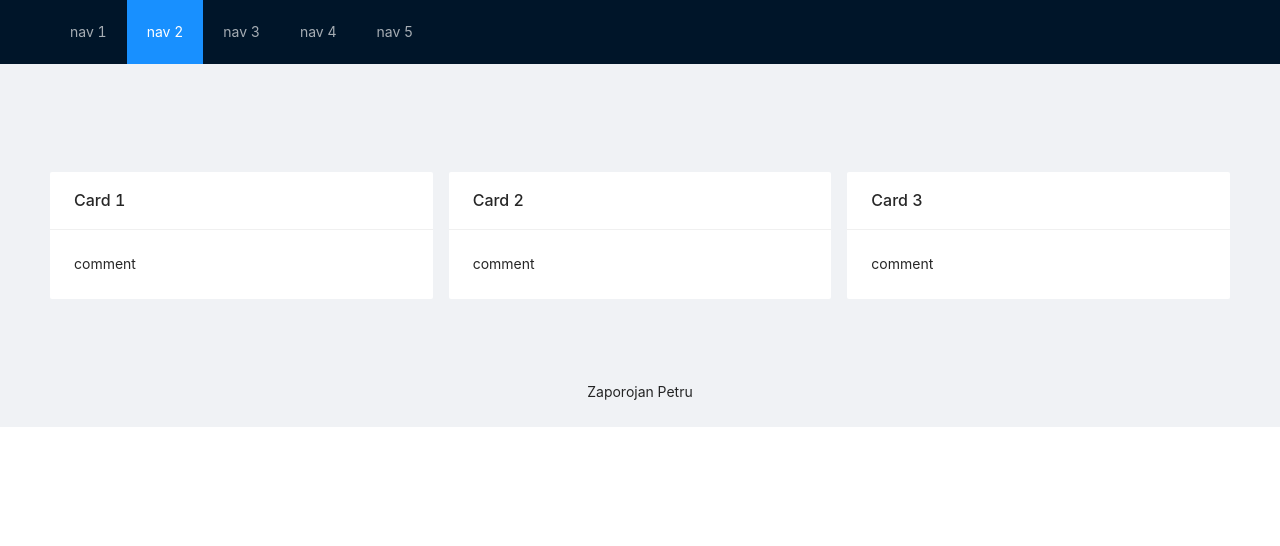
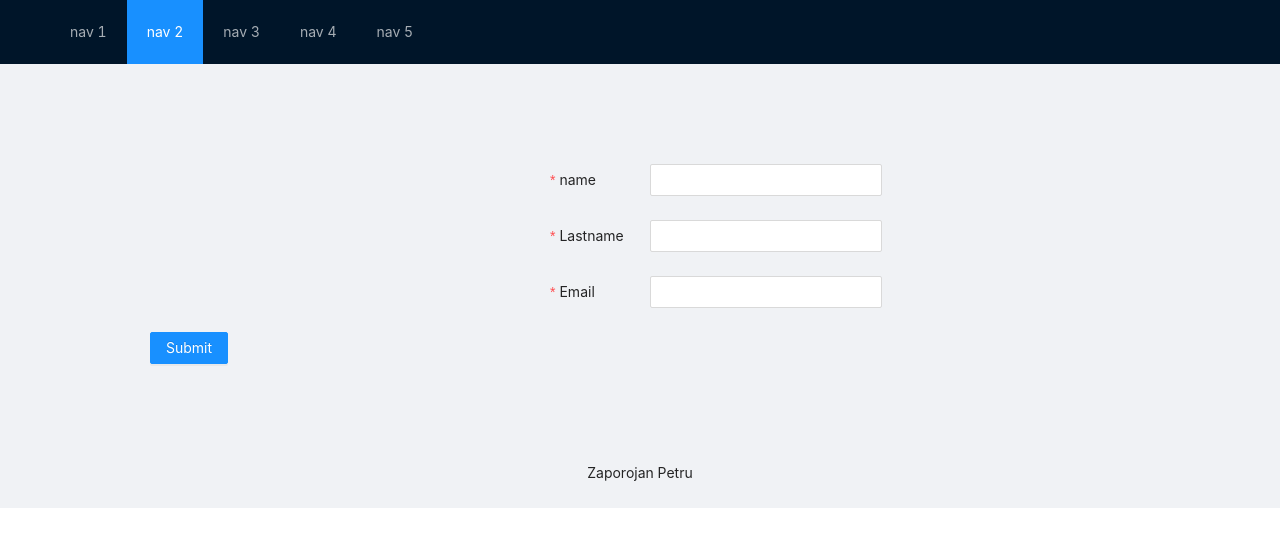
Before and after one commit to Petru0012/Tweb, a React (Create React App) app: page / in a window 1280 px wide. Shown: the top 546 px of the page. Built offline with nearby package versions, Linux system fonts and the light colour scheme.

Commit message:
add FormM

```diff
--- a/src/App.tsx
+++ b/src/App.tsx
@@ -5,7 +5,8 @@ import 'antd/dist/antd.css'
 import {HeaderLayout} from "./Layouts/HeaderLayout";
 import Card from "./Layouts/Card";
 import {Footer} from "antd/es/layout/layout";
-import {Layout} from "antd";
+import {Form, Layout} from "antd";
+import {FormM} from "./Layouts/FormM";
 function App() {
   return (
       <Layout>
@@ -14,7 +15,7 @@ function App() {
         </>
         <div style={{ padding: '100px 50px 50px 50px'
         }}>
-          <Card/>
+         <FormM/>
         </div>
         <Footer style={{ textAlign: 'center' }}>Zaporojan Petru</Footer>
       </Layout>
--- a/src/Layouts/CustomLayout.js
+++ b/src/Layouts/CustomLayout.tsx
@@ -1,6 +1,6 @@
 
 import { Card, Col } from 'antd'
-function CustomCard({title, comment}) {
+function CustomCard({title, comment}:{title:string,comment:string}) {
 
     return (
 
--- /dev/null
+++ b/src/Layouts/FormM.tsx
@@ -0,0 +1,54 @@
+import {Form, Input, Button, Menu} from 'antd';
+import {useState} from "react";
+
+export const FormM =() =>{
+
+    const[name,setname]=useState('')
+    const[lastname,setlastname]=useState('')
+    const[email,setemail]=useState('')
+
+    const ShowValue =()=>{
+        alert("Name:"+name+"\n"+"Lastname:"+lastname+"\n"+"Email:"+email)
+    }
+    return(
+        <Form
+            name="wrap"
+            labelCol={{ flex: '100px' }}
+            labelAlign="left"
+            labelWrap
+            wrapperCol={{ flex: 1 }}
+            colon={false}
+        >
+
+            <Form.Item style={{paddingLeft:'500px'}}
+                       label="name" name="name" rules={[{ required: true }]}>
+                <Input value={name} onChange={(e )=> setname(e.target.value)}
+                       style={{ width: '40%'}}
+                />
+            </Form.Item>
+
+            <Form.Item style={{paddingLeft:'500px'}}
+                       label="Lastname" name="lastname" rules={[{ required: true }]}>
+                <Input value={lastname}  onChange={(e )=> setlastname(e.target.value)}
+                       style={{ width: '40%'}}
+                />
+            </Form.Item>
+
+            <Form.Item style={{paddingLeft:'500px'}}
+                       label="Email" name="email" rules={[{ required: true }]}>
+                <Input value={email}  onChange={(e )=> setemail(e.target.value)}
+                       style={{ width: '40%'}}
+                />
+            </Form.Item>
+
+            <Form.Item label=" ">
+
+                <Button
+                        onClick={ShowValue}  type="primary" htmlType="submit">
+                    Submit
+                </Button>
+
+            </Form.Item>
+        </Form>
+    )
+}
```
